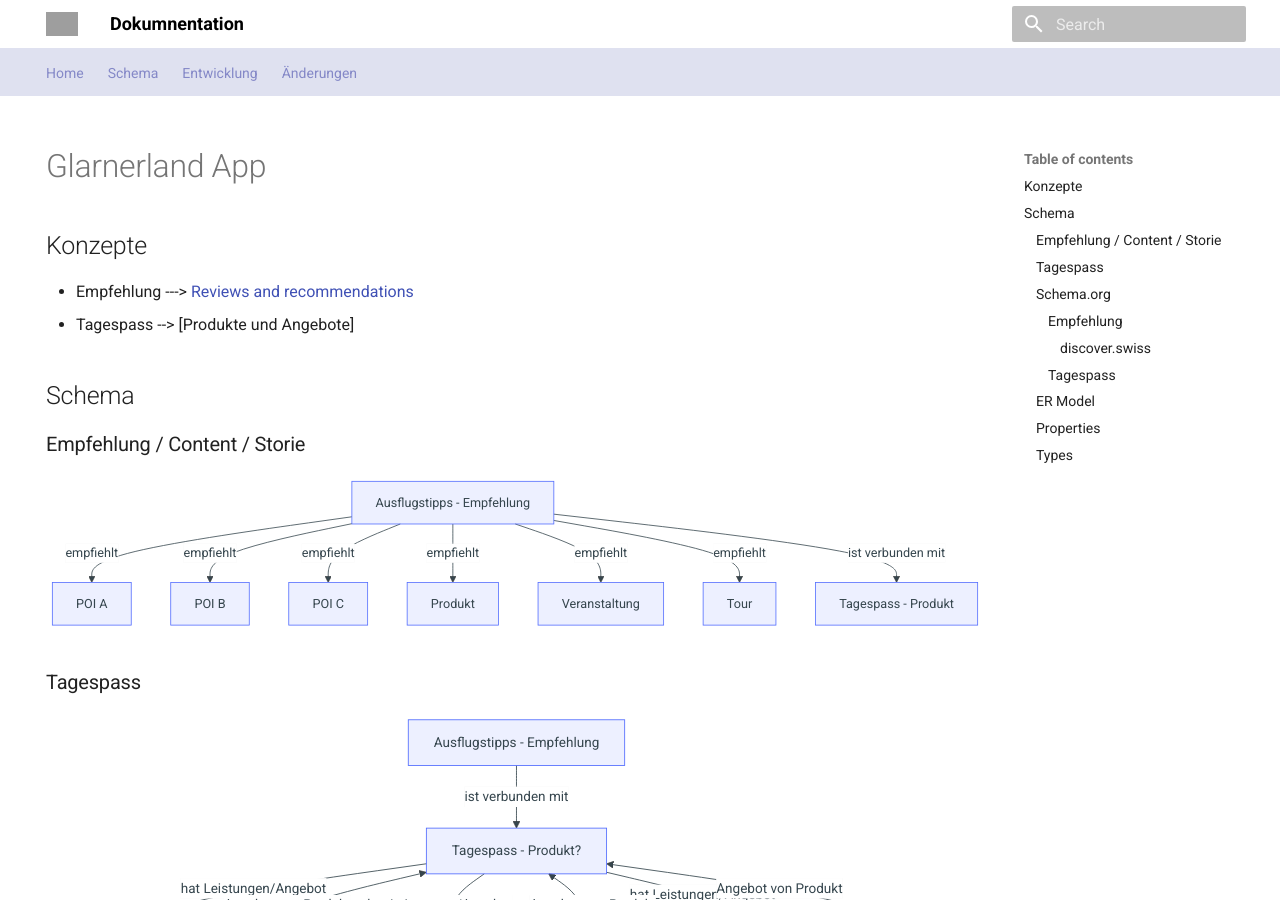
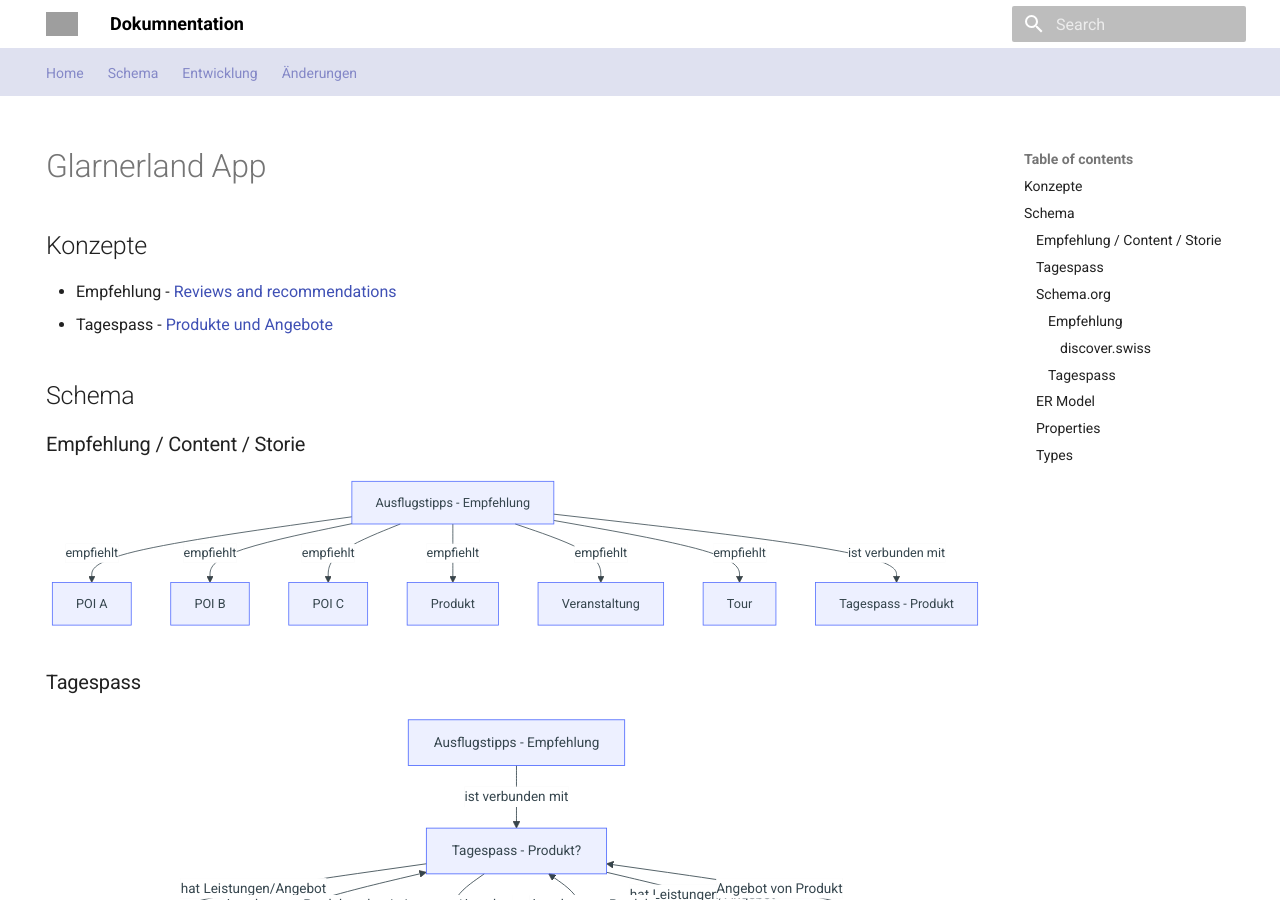
Before and after one commit to tsolenthaler/docs.contentdesk.io, an MkDocs documentation site: the page built from docs/dev/projects/glarnerlandApp.md, in a window 1280 px wide and 900 px high. Built offline with MkDocs 1.6.1 and Material for MkDocs 9.7.7, drawn with Linux system fonts in a browser that asks for light colours; part of the change alters nothing that is shown; grey boxes are pictures that could not be loaded.

```diff
--- a/docs/dev/projects/glarnerlandApp.md
+++ b/docs/dev/projects/glarnerlandApp.md
@@ -9,11 +9,11 @@ hide:
 
 ## Konzepte
 
-* Empfehlung ---> [Reviews and recommendations]
-* Tagespass --> [Produkte und Angebote]
+* Empfehlung - [Reviews and recommendations]
+* Tagespass - [Produkte und Angebote]
 
 [Reviews and recommendations]: ../concepts/reviews-and-recommendations.md
-[Produkte]: ../concepts/produkte-und-angebote.md
+[Produkte und Angebote]: ../concepts/produkte-und-angebote.md
 
 ## Schema
 
```
